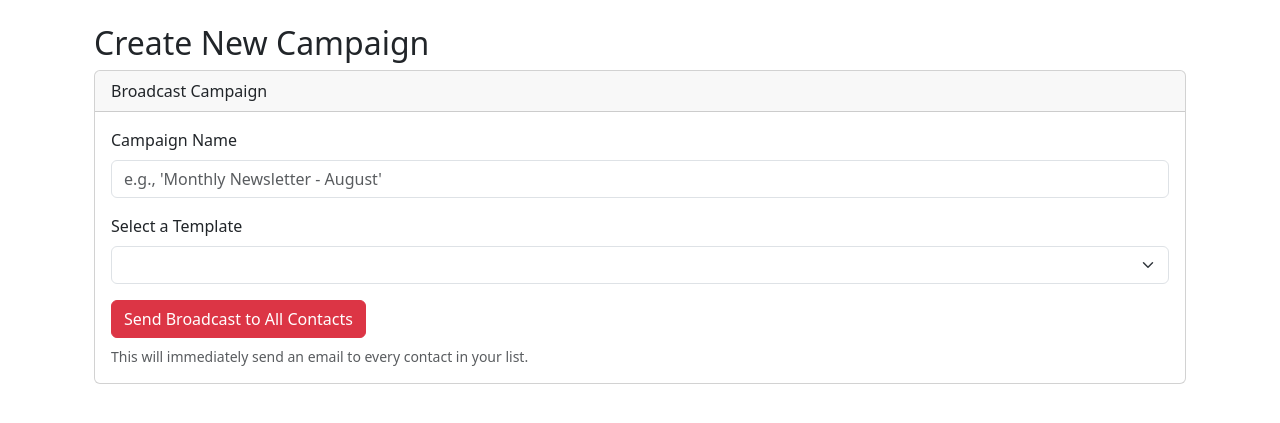
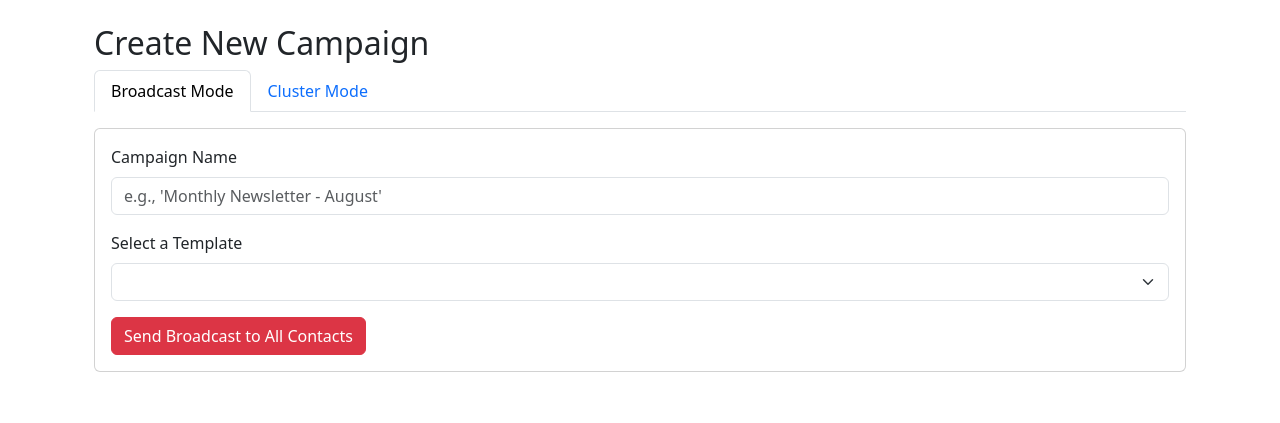
Before and after one commit to yash0945/DeepGuard-Misinformation-Detector, a Python web app: template app/templates/campaign_new.html in a window 1280 px wide. Shown: the part 56-479 px from the top of the page. Run offline with Jinja, Linux system fonts and the light colour scheme; the template is opened without the code that fills it, so the values that code supplies are empty.

Commit message:
feat: Implement Cluster Mode Campaigns
This commit adds the "Cluster Mode" for sending email campaigns. This allows sending different templates to different contact groups within a single campaign.

Key features include:
- A new API endpoint `/campaigns/cluster` to handle the campaign logic.
- An updated campaign creation page with a tabbed interface for selecting between "Broadcast" and "Cluster" modes.
- A dynamic form in the "Cluster" tab to allow users to specify multiple group-template pairs.

```diff
--- a/app/templates/campaign_new.html
+++ b/app/templates/campaign_new.html
@@ -6,9 +6,6 @@
 <nav class="navbar navbar-expand-lg navbar-light bg-light">
     <div class="container-fluid">
         <a class="navbar-brand" href="#">Bulk Email</a>
-        <button class="navbar-toggler" type="button" data-bs-toggle="collapse" data-bs-target="#navbarNav" aria-controls="navbarNav" aria-expanded="false" aria-label="Toggle navigation">
-            <span class="navbar-toggler-icon"></span>
-        </button>
         <div class="collapse navbar-collapse" id="navbarNav">
             <ul class="navbar-nav">
                 <li class="nav-item"><a class="nav-link" href="/dashboard">Dashboard</a></li>
@@ -27,61 +24,139 @@
 <div class="container mt-4">
     <h2>Create New Campaign</h2>
 
-    <div class="card">
-        <div class="card-header">Broadcast Campaign</div>
-        <div class="card-body">
+    <ul class="nav nav-tabs" id="campaign-tabs" role="tablist">
+        <li class="nav-item" role="presentation">
+            <button class="nav-link active" id="broadcast-tab" data-bs-toggle="tab" data-bs-target="#broadcast-pane" type="button" role="tab">Broadcast Mode</button>
+        </li>
+        <li class="nav-item" role="presentation">
+            <button class="nav-link" id="cluster-tab" data-bs-toggle="tab" data-bs-target="#cluster-pane" type="button" role="tab">Cluster Mode</button>
+        </li>
+    </ul>
+
+    <div class="tab-content" id="campaign-tabs-content">
+        <!-- Broadcast Tab -->
+        <div class="tab-pane fade show active" id="broadcast-pane" role="tabpanel">
+            <div class="card card-body mt-3">
                 <form id="broadcast-form">
                     <div class="mb-3">
-                    <label for="campaign-name" class="form-label">Campaign Name</label>
-                    <input type="text" class="form-control" id="campaign-name" required placeholder="e.g., 'Monthly Newsletter - August'">
+                        <label for="broadcast-campaign-name" class="form-label">Campaign Name</label>
+                        <input type="text" class="form-control" id="broadcast-campaign-name" required placeholder="e.g., 'Monthly Newsletter - August'">
                     </div>
                     <div class="mb-3">
-                    <label for="template-select" class="form-label">Select a Template</label>
-                    <select class="form-select" id="template-select" required></select>
+                        <label for="broadcast-template-select" class="form-label">Select a Template</label>
+                        <select class="form-select" id="broadcast-template-select" required></select>
                     </div>
                     <button type="submit" class="btn btn-danger">Send Broadcast to All Contacts</button>
-                <div class="form-text text-muted mt-2">
-                    This will immediately send an email to every contact in your list.
+                </form>
             </div>
+        </div>
+
+        <!-- Cluster Tab -->
+        <div class="tab-pane fade" id="cluster-pane" role="tabpanel">
+            <div class="card card-body mt-3">
+                <form id="cluster-form">
+                    <div class="mb-3"><label for="cluster-campaign-name" class="form-label">Campaign Name</label><input type="text" class="form-control" id="cluster-campaign-name" required></div><hr>
+                    <div id="cluster-targets"></div>
+                    <button type="button" class="btn btn-success mt-2" id="add-target-btn">Add Target</button><hr>
+                    <button type="submit" class="btn btn-danger">Send Cluster Campaign</button>
                 </form>
+            </div>
         </div>
     </div>
 </div>
 
 <script>
-document.addEventListener("DOMContentLoaded", function() {
-    loadTemplates();
+let allTemplates = [];
+let allGroups = [];
 
+document.addEventListener("DOMContentLoaded", async function() {
+    await loadInitialData();
+    setupBroadcastForm();
+    setupClusterForm();
+});
+
+async function loadInitialData() {
+    const [templatesRes, groupsRes] = await Promise.all([fetch("/templates/"), fetch("/groups/")]);
+    allTemplates = await templatesRes.json();
+    allGroups = await groupsRes.json();
+    populateTemplateSelect(document.getElementById('broadcast-template-select'), allTemplates);
+}
+
+function setupBroadcastForm() {
     document.getElementById("broadcast-form").addEventListener("submit", async function(event) {
         event.preventDefault();
-        if (!confirm("Are you sure you want to send this broadcast to ALL contacts?")) return;
-
-        const campaignName = document.getElementById("campaign-name").value;
-        const templateId = document.getElementById("template-select").value;
-
+        if (!confirm("Send broadcast to ALL contacts?")) return;
+        const campaignName = document.getElementById("broadcast-campaign-name").value;
+        const templateId = document.getElementById("broadcast-template-select").value;
         const response = await fetch("/campaigns/broadcast", {
             method: "POST",
             headers: {"Content-Type": "application/json"},
             body: JSON.stringify({ name: campaignName, template_id: parseInt(templateId) })
         });
-
         if (response.ok) {
-            alert("Broadcast campaign has been sent successfully!");
-            window.location.href = '/dashboard'; // Redirect to dashboard
+            alert("Broadcast sent!");
+            window.location.href = '/dashboard';
         } else {
-            alert("Failed to send campaign: " + (await response.json()).detail);
+            alert("Failed to send broadcast.");
         }
     });
+}
+
+function setupClusterForm() {
+    const addTargetBtn = document.getElementById("add-target-btn");
+    const targetsContainer = document.getElementById("cluster-targets");
+    addTargetBtn.addEventListener("click", addClusterTargetRow);
+
+    document.getElementById("cluster-form").addEventListener("submit", async function(event) {
+        event.preventDefault();
+        const campaignName = document.getElementById("cluster-campaign-name").value;
+        const targets = [];
+        document.querySelectorAll("#cluster-targets .row").forEach(row => {
+            const groupId = row.querySelector('.group-select').value;
+            const templateId = row.querySelector('.template-select').value;
+            if (groupId && templateId) {
+                targets.push({ group_id: parseInt(groupId), template_id: parseInt(templateId) });
+            }
         });
+        if (targets.length === 0) return alert("Please add at least one target.");
+        if (!confirm("Send cluster campaign?")) return;
+        const response = await fetch("/campaigns/cluster", {
+            method: "POST",
+            headers: {"Content-Type": "application/json"},
+            body: JSON.stringify({ name: campaignName, targets: targets })
+        });
+        if (response.ok) {
+            alert("Cluster campaign sent!");
+            window.location.href = "/dashboard";
+        } else {
+            alert("Failed to send cluster campaign.");
+        }
+    });
+}
 
-async function loadTemplates() {
-    const response = await fetch("/templates/");
-    const templates = await response.json();
-    const select = document.getElementById("template-select");
-    select.innerHTML = '<option value="">-- Select a template --</option>';
-    templates.forEach(template => {
-        select.innerHTML += `<option value="${template.id}">${template.name}</option>`;
-    });
+function addClusterTargetRow() {
+    const targetId = Date.now();
+    const newTargetRow = document.createElement('div');
+    newTargetRow.className = 'row mb-2 align-items-center';
+    newTargetRow.id = `target-${targetId}`;
+    newTargetRow.innerHTML = `
+        <div class="col-md-5"><select class="form-select group-select"></select></div>
+        <div class="col-md-5"><select class="form-select template-select"></select></div>
+        <div class="col-md-2"><button type="button" class="btn btn-sm btn-outline-danger" onclick="document.getElementById('target-${targetId}').remove()">Remove</button></div>
+    `;
+    document.getElementById("cluster-targets").appendChild(newTargetRow);
+    populateGroupSelect(newTargetRow.querySelector('.group-select'), allGroups);
+    populateTemplateSelect(newTargetRow.querySelector('.template-select'), allTemplates);
+}
+
+function populateTemplateSelect(select, templates) {
+    select.innerHTML = '<option value="">-- Select Template --</option>';
+    templates.forEach(t => { select.innerHTML += `<option value="${t.id}">${t.name}</option>`; });
+}
+
+function populateGroupSelect(select, groups) {
+    select.innerHTML = '<option value="">-- Select Group --</option>';
+    groups.forEach(g => { select.innerHTML += `<option value="${g.id}">${g.name}</option>`; });
 }
 </script>
 {% endblock %}
```
Also changed, not shown: Bulk-Email-Automation/app/routers/campaigns.py (+47 -0 lines). Lines whose indentation alone changed are shown as unchanged.
